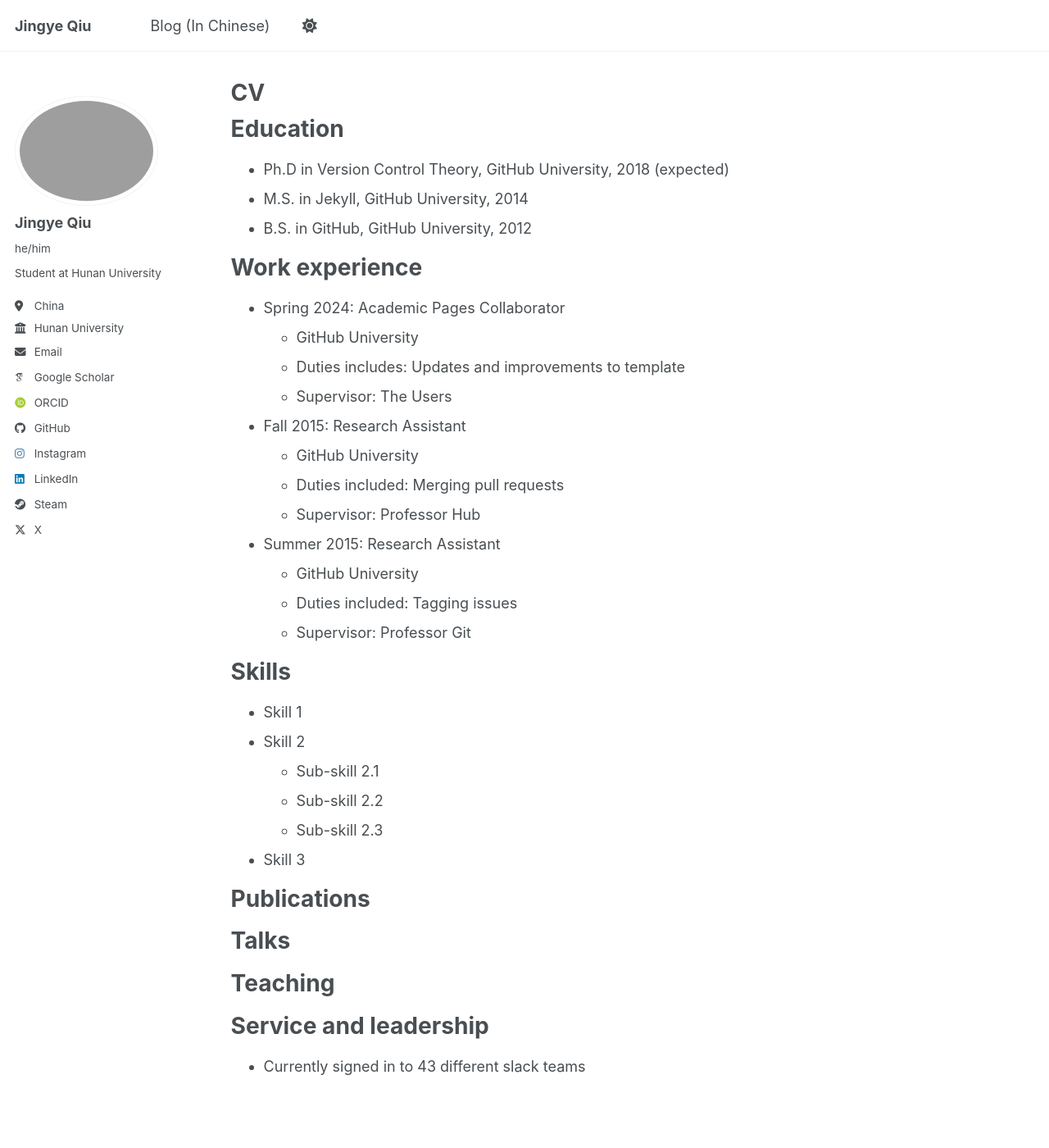
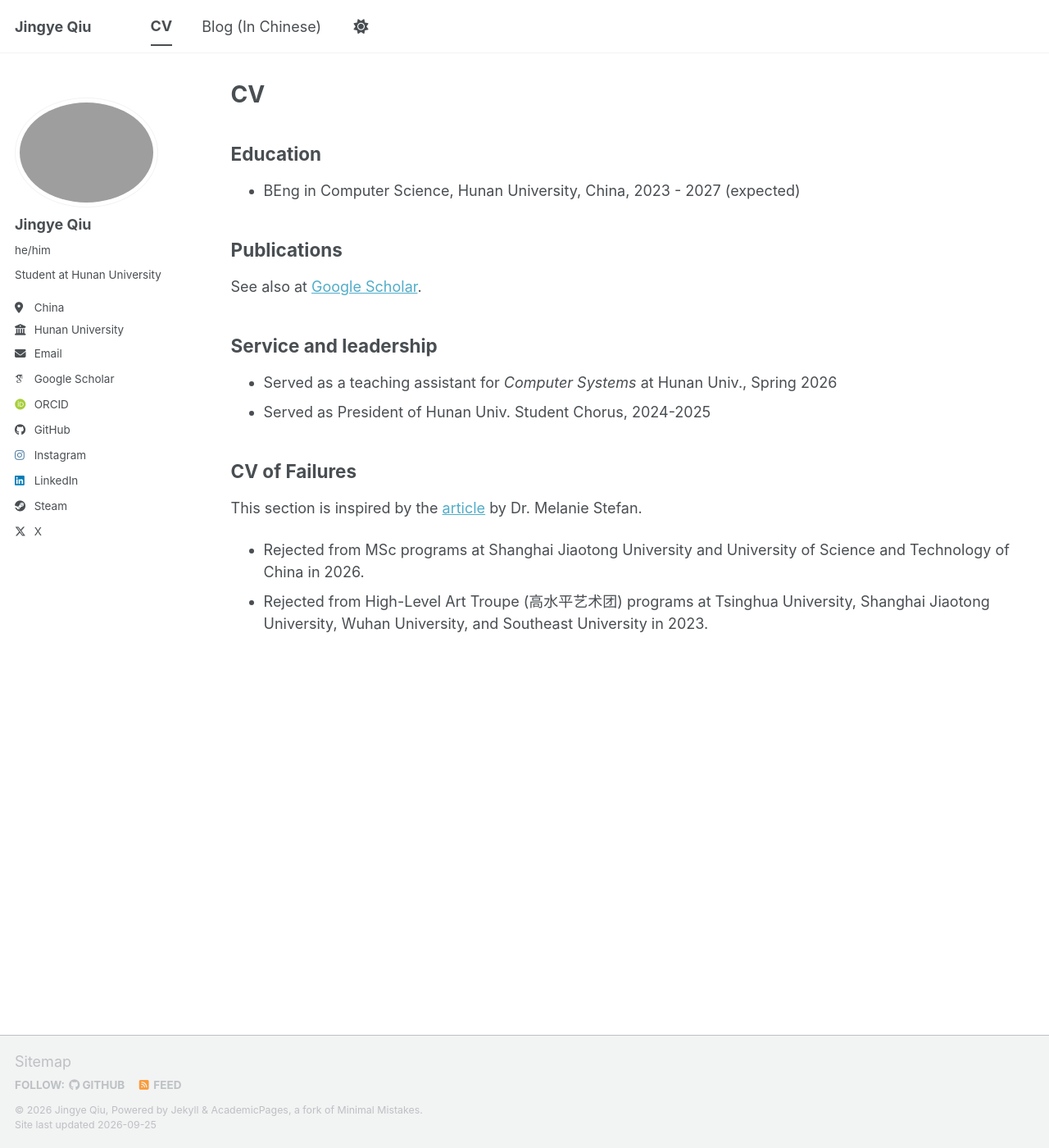
Before and after one commit to AnicoderAndy/anicoderandy.github.io, a Jekyll site: the page built from _pages/cv.md, in a window 1280 px wide and 1400 px high. Shown: the whole window at 82% size. Built offline with Jekyll 4.4.1, drawn with Linux system fonts in a browser that asks for light colours; some web fonts are replaced; a script bundle is joined from its source files by our own code; library files that are not in the unit come from our copies.

Commit message:
chore: clean up CV

```diff
--- a/_pages/cv.md
+++ b/_pages/cv.md
@@ -9,56 +9,25 @@ redirect_from:
 
 {% include base_path %}
 
-Education
-======
-* Ph.D in Version Control Theory, GitHub University, 2018 (expected)
-* M.S. in Jekyll, GitHub University, 2014
-* B.S. in GitHub, GitHub University, 2012
 
-Work experience
-======
-* Spring 2024: Academic Pages Collaborator
-  * GitHub University
-  * Duties includes: Updates and improvements to template
-  * Supervisor: The Users
+## Education
 
-* Fall 2015: Research Assistant
-  * GitHub University
-  * Duties included: Merging pull requests
-  * Supervisor: Professor Hub
+* BEng in Computer Science, Hunan University, China, 2023 - 2027 (expected)
 
-* Summer 2015: Research Assistant
-  * GitHub University
-  * Duties included: Tagging issues
-  * Supervisor: Professor Git
-
-Skills
-======
-* Skill 1
-* Skill 2
-  * Sub-skill 2.1
-  * Sub-skill 2.2
-  * Sub-skill 2.3
-* Skill 3
-
-Publications
-======
+## Publications
+  See also at [Google Scholar](https://scholar.google.com/citations?user=xfuIazwAAAAJ).
   <ul>{% for post in site.publications reversed %}
     {% include archive-single-cv.html %}
   {% endfor %}</ul>
 
-Talks
-======
-  <ul>{% for post in site.talks reversed %}
-    {% include archive-single-talk-cv.html  %}
-  {% endfor %}</ul>
+## Service and leadership
 
-Teaching
-======
-  <ul>{% for post in site.teaching reversed %}
-    {% include archive-single-cv.html %}
-  {% endfor %}</ul>
+- Served as a teaching assistant for *Computer Systems* at Hunan Univ., Spring 2026
+- Served as President of Hunan Univ. Student Chorus, 2024-2025
 
-Service and leadership
-======
-* Currently signed in to 43 different slack teams
+## CV of Failures
+
+This section is inspired by the [article](https://doi.org/10.1038/nj7322-467a) by Dr. Melanie Stefan.
+
+- Rejected from MSc programs at Shanghai Jiaotong University and University of Science and Technology of China in 2026.
+- Rejected from High-Level Art Troupe (高水平艺术团) programs at Tsinghua University, Shanghai Jiaotong University, Wuhan University, and Southeast University in 2023.
```
Also changed, not shown: _data/navigation.yml (+2 -20 lines).
